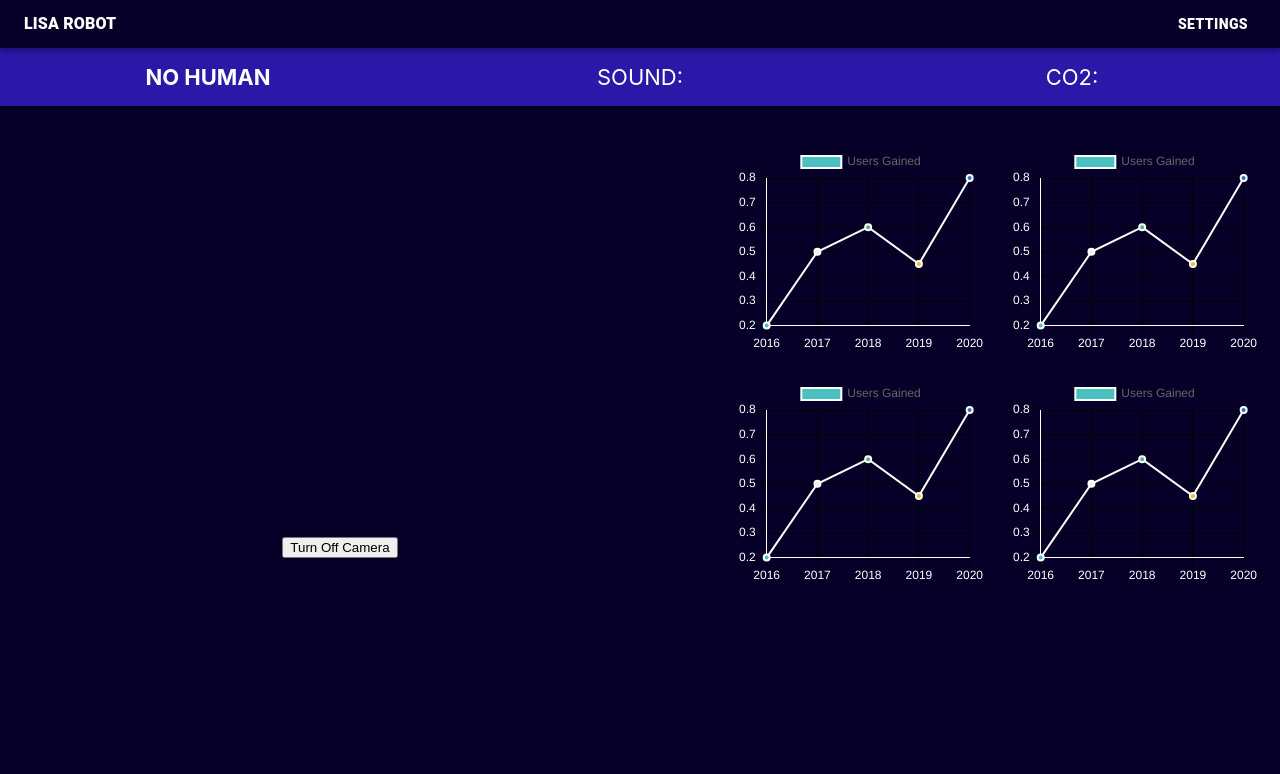
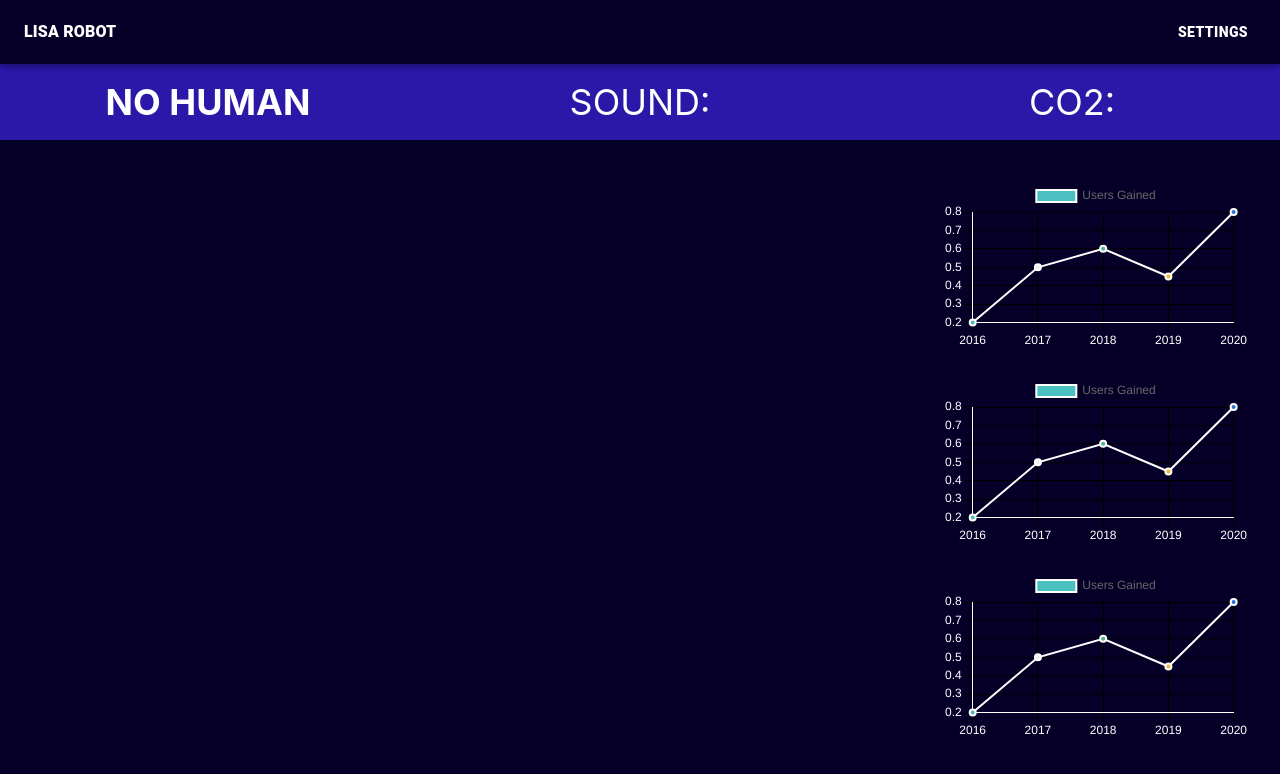
Before and after one commit to sqiyan/HTXCapstone_UserSoftware, a React (Create React App) app in the folder frontend/htx-capstone/: page / in a window 1280 px wide. Shown: the top 774 px of the page. Built offline with nearby package versions, Linux system fonts and the light colour scheme; no server answers.

Commit message:
update interface for full screen resolution

```diff
--- a/frontend/htx-capstone/src/App.js
+++ b/frontend/htx-capstone/src/App.js
@@ -10,7 +10,7 @@ function App() {
   return (
     <div className="App">
         <AppBar position="fixed">
-          <Toolbar variant="dense" sx={{backgroundColor:"#060028", height: "100%"}}>
+          <Toolbar variant="regular" sx={{backgroundColor:"#060028", height: "100%"}}>
             <Typography fontWeight={800}>
               LISA ROBOT
             </Typography>
--- a/frontend/htx-capstone/src/components/DataCharts.js
+++ b/frontend/htx-capstone/src/components/DataCharts.js
@@ -1,25 +1,16 @@
 import React from "react";
-import { Grid, Item } from '@mui/material';
+import { Grid, Stack } from '@mui/material';
 import LineChart from "./LineChart";
 
 const DataCharts = ({chartData})  => {
 
     return(
         <div>
-            <Grid container spacing={3} sx={{marginLeft:"-14px"}}>
-                <Grid item xs={6}>
-                    <LineChart chartData={chartData} />
-                </Grid>
-                <Grid item xs={6}>
-                    <LineChart chartData={chartData} />
-                </Grid>
-                <Grid item xs={6}>
-                    <LineChart chartData={chartData} />
-                </Grid>
-                <Grid item xs={6}>
-                    <LineChart chartData={chartData} />
-                </Grid>
-            </Grid>
+            <Stack container spacing={3} sx={{maxHeight:"600px"}}>
+                <LineChart chartData={chartData} />
+                <LineChart chartData={chartData} />
+                <LineChart chartData={chartData} />
+            </Stack>
         </div>
     )
 
--- a/frontend/htx-capstone/src/components/KeyboardInput.js
+++ b/frontend/htx-capstone/src/components/KeyboardInput.js
@@ -46,9 +46,9 @@ const KeyboardInput = () => {
 
     return(
         <div>
-            <div className='section'>
+            {/* <div className='section'>
                 {key != null ? key+" has been pressed" : null }
-            </div>
+            </div> */}
         </div>
     )
 
--- a/frontend/htx-capstone/src/components/LineChart.js
+++ b/frontend/htx-capstone/src/components/LineChart.js
@@ -5,7 +5,7 @@ import { Chart as ChartJS } from "chart.js/auto";
 function LineChart({ chartData }) {
 
     const options = {
-        aspectRatio: 1.2,
+        aspectRatio: 1.8,
         scales: {
           x: {
             ticks: {
--- a/frontend/htx-capstone/src/components/TopBar/TopBar.js
+++ b/frontend/htx-capstone/src/components/TopBar/TopBar.js
@@ -9,7 +9,7 @@ const TopBar = () => {
             {/* <div className='section'>
                 Welcome to the LISA Robot. Below is the sensor readings and video feed from the robot.
             </div> */}
-            <Grid className='section' container spacing={2} sx={{marginTop:"48px", fontSize:"22px"}}>
+            <Grid className='section' container spacing={2} sx={{marginTop:"64px", fontSize:"36px"}}>
                 <Grid item xs={4} sx={{fontWeight:"700"}}>
                     NO HUMAN
                 </Grid>
--- a/frontend/htx-capstone/src/components/VideoFeed.js
+++ b/frontend/htx-capstone/src/components/VideoFeed.js
@@ -49,9 +49,9 @@ const VideoFeed = () => {
             <div className="section">
                 <video width="100%" ref={videoRef} />
             </div>
-            <div className="section">
+            {/* <div className="section">
                 <button onClick={toggleCamera} >Turn Off Camera</button>
-            </div>
+            </div> */}
         </div>
     )
 
--- a/frontend/htx-capstone/src/pages/OperatorView/OperatorView.js
+++ b/frontend/htx-capstone/src/pages/OperatorView/OperatorView.js
@@ -37,11 +37,11 @@ const OperatorView = () => {
         <div className='OperatorView__container'>
             <TopBar />
             <KeyboardInput />
-            <Grid className='section' container spacing={2} sx={{marginTop:"8px"}}>
-                <Grid item xs={7} sx={{fontWeight:"700", marginLeft:"-30px"}}>
+            <Grid className='section' container spacing={2} sx={{marginTop:"24px"}}>
+                <Grid item xs={9} sx={{fontWeight:"700", marginLeft:"-30px"}}>
                     <VideoFeed />
                 </Grid>
-                <Grid item xs={5} >
+                <Grid item xs={3} >
                     <DataCharts chartData={userData} />
                 </Grid>
             </Grid>
```
